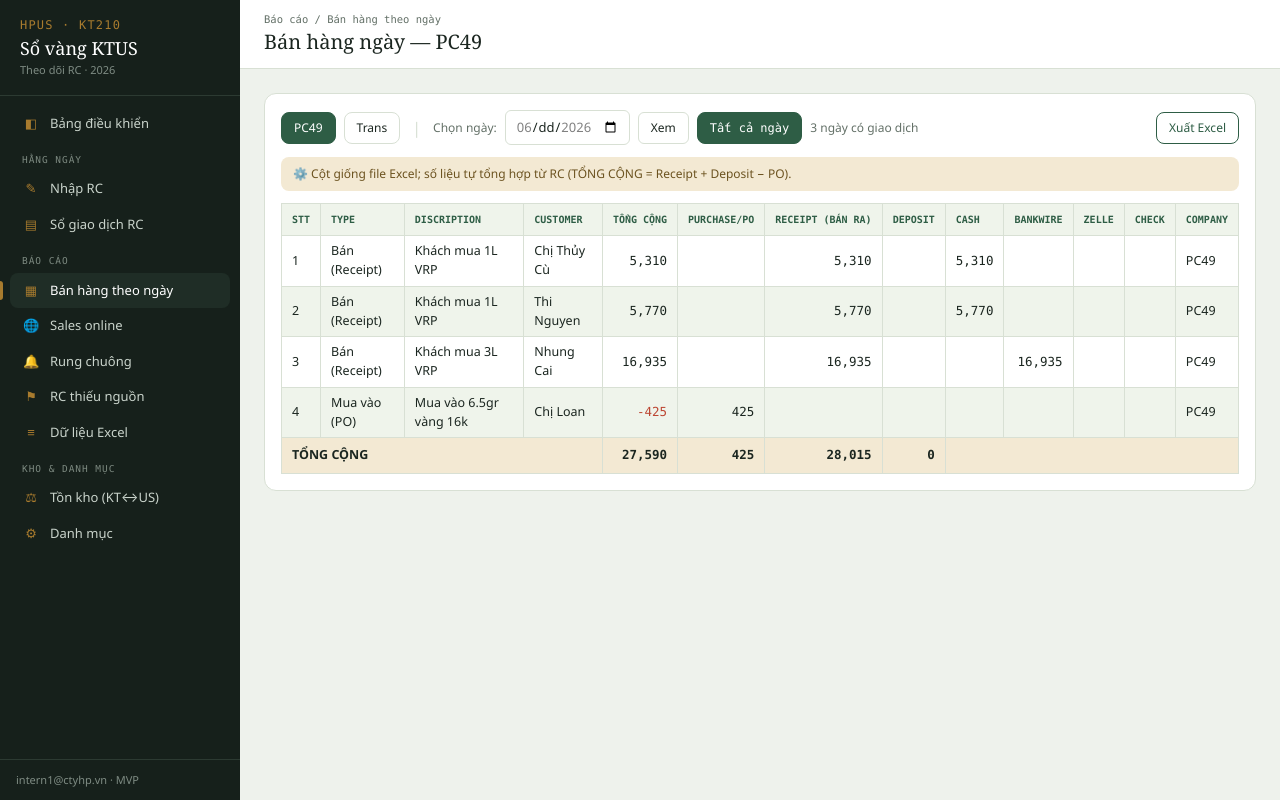
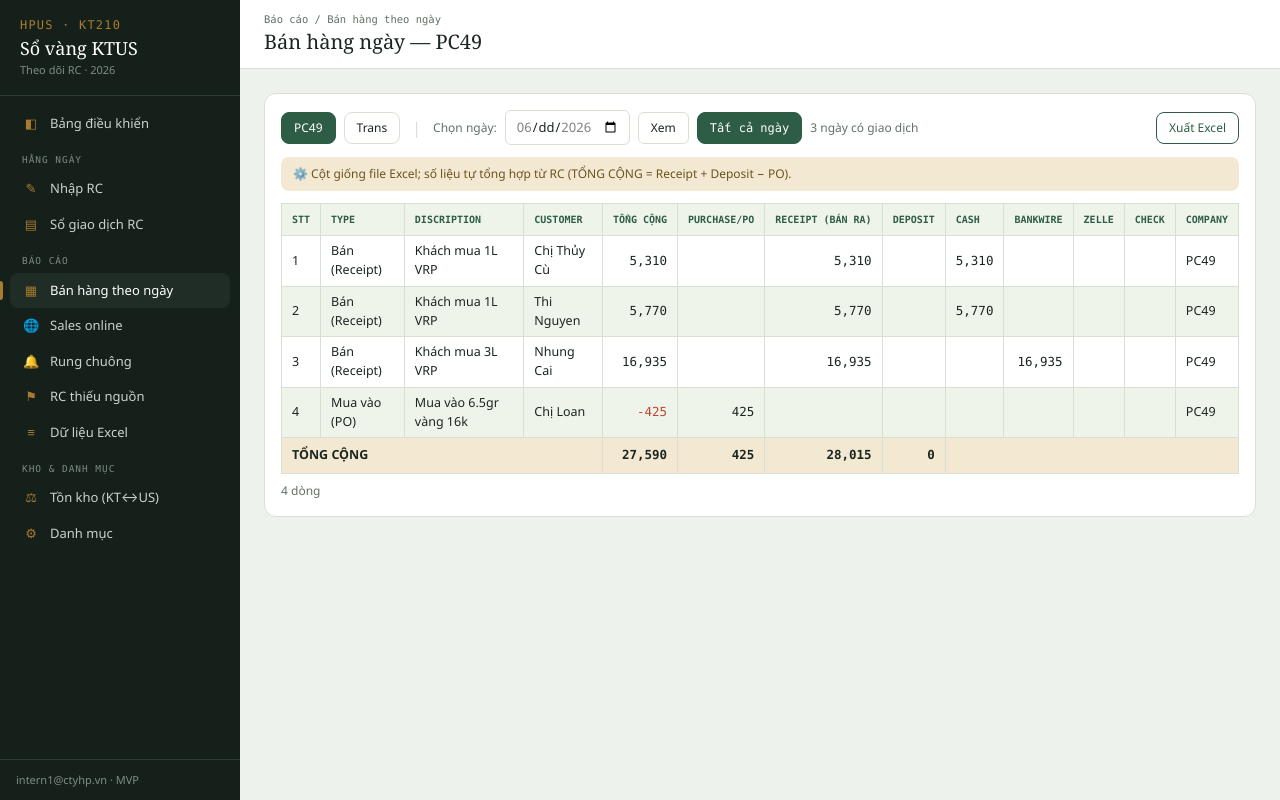
Before and after one commit to quocviet-IT/ktus, a Next.js app: page /reports/sales-daily in a window 1280 px wide. Built offline with nearby package versions, Linux system fonts and the light colour scheme.

Commit message:
feat: phan trang bao cao ban hang theo ngay

```diff
--- a/src/app/reports/sales-daily/page.tsx
+++ b/src/app/reports/sales-daily/page.tsx
@@ -1,17 +1,26 @@
 import Link from "next/link";
 import PageHeader from "@/components/page-header";
+import Pagination from "@/components/pagination";
 import { listTransactions } from "@/lib/data";
 import { computeCondition, TYPE_LABEL } from "@/lib/rules";
 import { num } from "@/lib/format";
 import type { PayMethod } from "@/lib/types";
 
+const PAGE_SIZE = 50;
+
 // Báo cáo bán hàng ngày — CỘT GIỐNG EXCEL (BRD §12.1)
-export default async function SalesDaily({ searchParams }: { searchParams: { company?: string; date?: string } }) {
+export default async function SalesDaily({ searchParams }: { searchParams: { company?: string; date?: string; page?: string } }) {
   const company = searchParams.company === "Trans" ? "Trans" : "PC49";
   const all = await listTransactions({ company });
   const dates = Array.from(new Set(all.map((t) => t.ngay))).sort().reverse();
   const date = searchParams.date && searchParams.date !== "all" ? searchParams.date : "all";
   const rows = date === "all" ? all : all.filter((t) => t.ngay === date);
+
+  const page = Math.max(1, parseInt(searchParams.page || "1", 10) || 1);
+  const total = rows.length;
+  const totalPages = Math.max(1, Math.ceil(total / PAGE_SIZE));
+  const startIdx = (page - 1) * PAGE_SIZE;
+  const pageRows = rows.slice(startIdx, startIdx + PAGE_SIZE);
 
   const recvCol = (t: any, m: PayMethod) => {
     const c = computeCondition(t);
@@ -21,13 +30,15 @@ export default async function SalesDaily({ searchParams }: { searchParams: { com
   };
   const cell = (n: number) => (n ? num(n) : "");
 
+  // Tổng cộng tính trên TOÀN BỘ kỳ lọc (không chỉ trang hiện tại)
   let tTong = 0, tPO = 0, tRec = 0, tDep = 0;
-  const body = rows.map((t, i) => {
+  rows.forEach((t) => { const c = computeCondition(t); tTong += c.tongCong; tPO += c.returnPo; tRec += c.receipt; tDep += c.deposit; });
+
+  const body = pageRows.map((t, i) => {
     const c = computeCondition(t);
-    tTong += c.tongCong; tPO += c.returnPo; tRec += c.receipt; tDep += c.deposit;
     return (
       <tr key={t.id} className="even:bg-band hover:bg-accentSoft">
-        <td className="px-2.5 py-1.5 border border-line">{i + 1}</td>
+        <td className="px-2.5 py-1.5 border border-line">{startIdx + i + 1}</td>
         <td className="px-2.5 py-1.5 border border-line">{TYPE_LABEL[t.type]}</td>
         <td className="px-2.5 py-1.5 border border-line">{t.dienGiai}</td>
         <td className="px-2.5 py-1.5 border border-line">{t.khach}</td>
@@ -92,6 +103,7 @@ export default async function SalesDaily({ searchParams }: { searchParams: { com
               </tr></tfoot>
             </table>
           </div>
+          <Pagination basePath="/reports/sales-daily" sp={searchParams as Record<string, string | undefined>} page={page} totalPages={totalPages} total={total} />
         </div>
       </div>
     </>
```
